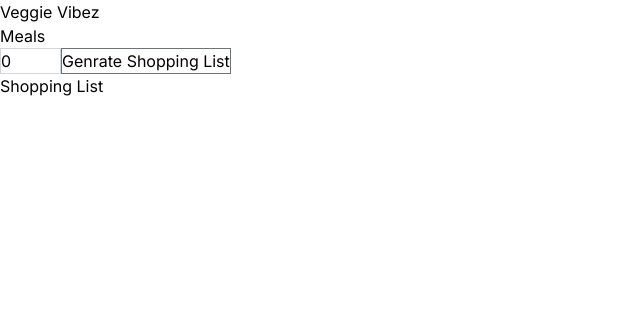
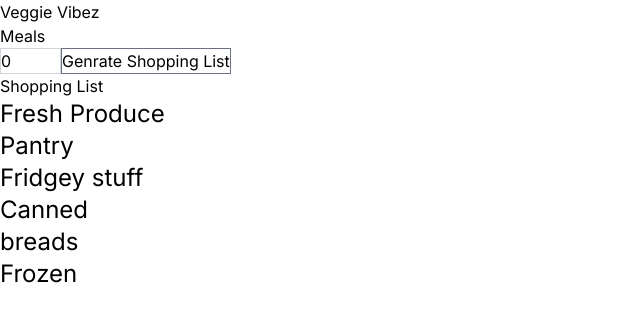
Before and after one commit to kyleabrahamse/veggie-vibez, a Next.js app: page / in a window 1280 px wide. Shown: the top 322 px of the page, without its empty margins (0-640 px from the left). Built offline with nearby package versions, Linux system fonts and the light colour scheme.

Commit message:
Ingredients are successfully being sorted by ailse

```diff
--- a/app/components/recipeAisle.tsx
+++ b/app/components/recipeAisle.tsx
@@ -1,15 +1,24 @@
-// interface RecipeProps {
-//   title: string,
-//   items: any
-// }
 
-export default function RecipeAisle({ title, items }: any) {
+type IngredientType = {
+  [ingredient: string]: number;
+};
+
+type ComponentType = {
+  title: string;
+  items: IngredientType
+}
+
+export default function RecipeAisle({ title, items }:  ComponentType) {
   return (
     <div>
-      <p>{title}</p>
+      <p className="text-2xl">{title}</p>
       <ul>
-        {items.map((a: any, i: number) => {
-          return <li key={i}>{a}</li>;
+        {Object.entries(items).map(([ingredient, count]) => {
+          return (
+            <li key={ingredient}>
+              {ingredient} x {count}
+            </li>
+          );
         })}
       </ul>
     </div>
--- a/app/page.tsx
+++ b/app/page.tsx
@@ -10,74 +10,84 @@ type RecipeObject = {
 };
 
 export default function Home() {
+  // State variables to manage recipes, ingredient counts, and selected number of meals
   const [weeklyRecipes, setWeeklyRecipes] = useState<RecipeObject[]>([]);
   const [ingredientCounts, setIngredientCounts] = useState<{
     [key: string]: number;
   }>({});
   const [num, setNum] = useState<number>(0);
 
-  // randomise function
+  // Function to randomly select a recipe from the provided recipes array
   function randomRecipe(arr: RecipeObject[]): RecipeObject {
     let randomIndex: number = Math.floor(Math.random() * recipes.length);
     return arr[randomIndex];
   }
 
-  // onChange handler for num input
+  // Handle changes in the number input element
   function handleChange(event: React.ChangeEvent<HTMLInputElement>) {
     setNum(event.target.valueAsNumber);
   }
 
-  // generates list of all randomised recipes in an object and a dictionary to count ingredients
-  const generateRandomRecipe = (): void => {
+  // Function to generate a random list of recipes and update ingredient counts
+  const generateRandomRecipe = () => {
     let selectedRecipes: RecipeObject[] = [];
     let newIngredientCounts: { [key: string]: number } = {};
+
+    // Loop until the desired number of recipes is reached
     while (selectedRecipes.length < num) {
       let recipe = randomRecipe(recipes);
+
+      // Ensure recipe isn't already selected and add it to the list
       if (!selectedRecipes.includes(recipe)) {
         selectedRecipes.push(recipe);
-        // keep track of ingredient count
+
+        // Update ingredient counts for each ingredient in the recipe
         recipe.ingredients.forEach((ingredient) => {
           newIngredientCounts[ingredient] =
             (newIngredientCounts[ingredient] || 0) + 1;
         });
       }
     }
+    // Update state with the selected recipes and ingredient counts
     setWeeklyRecipes(selectedRecipes);
     setIngredientCounts(newIngredientCounts);
-    console.log(ingredientCounts);
-
-    // push ingredients to aisles
-
-    //   Object.entries(ingredientCounts).map(([ingredient, count]) => {
-    //     if (aisles.freshProduce.includes(ingredient)) {
-    //       produce.push(ingredient);
-    //     }
-    //     if (aisles.fridgeyStuff.includes(ingredient)) {
-    //       fridge.push(ingredient);
-    //     }
-    //     if (aisles.pantry.includes(ingredient)) {
-    //       pantry.push(ingredient);
-    //     }
-    //     if (aisles.canned.includes(ingredient)) {
-    //       canned.push(ingredient);
-    //     }
-    //     if (aisles.breads.includes(ingredient)) {
-    //       breads.push(ingredient);
-    //     }
-    //     if (aisles.frozen.includes(ingredient)) {
-    //       frozen.push(ingredient);
-    //     }
-    //   });
   };
 
-  // const produce: any = [];
-  // const fridge: any = [];
-  // const pantry: any = [];
-  // const canned = [];
-  // const breads = [];
-  // const frozen = [];
+  type IngredientType = {
+    [ingredient: string]: number;
+  };
 
-  // console.log(produce)
+  // Initialize empty ingredient count objects for different categories
+  let produce: IngredientType = {};
+  let fridge: IngredientType = {};
+  let pantry: IngredientType = {};
+  let canned: IngredientType = {};
+  let breads: IngredientType = {};
+  let frozen: IngredientType = {};
+
+  // Loop through ingredient counts and sort them based on aisle category using aisles object
+  Object.entries(ingredientCounts).map(([ingredient, count]) => {
+    if (aisles.freshProduce.includes(ingredient)) {
+      produce[ingredient] = count;
+    } else if (aisles.fridgeyStuff.includes(ingredient)) {
+      fridge[ingredient] = count;
+    } else if (aisles.pantry.includes(ingredient)) {
+      pantry[ingredient] = count;
+    } else if (aisles.canned.includes(ingredient)) {
+      canned[ingredient] = count;
+    } else if (aisles.breads.includes(ingredient)) {
+      breads[ingredient] = count;
+    } else if (aisles.frozen.includes(ingredient)) {
+      frozen[ingredient] = count;
+    } else {
+      // Warn if any ingredients were not added to aisle catagory
+      console.warn(
+        `Ingredient "${ingredient}" not assigned to an aisle category`
+      );
+    }
+  });
+
+  console.log(produce);
 
   return (
     <main>
@@ -100,15 +110,13 @@ export default function Home() {
         Genrate Shopping List
       </button>
       <h2>Shopping List</h2>
-      {/* <ul>
+      <ul>
         <RecipeAisle title="Fresh Produce" items={produce} />
-      </ul> */}
-      <ul>
-        {Object.entries(ingredientCounts).map(([ingredient, count]) => (
-          <li key={ingredient}>
-            {ingredient} x {count}
-          </li>
-        ))}
+        <RecipeAisle title="Pantry" items={pantry} />
+        <RecipeAisle title="Fridgey stuff" items={fridge} />
+        <RecipeAisle title="Canned" items={canned} />
+        <RecipeAisle title="breads" items={breads} />
+        <RecipeAisle title="Frozen" items={frozen} />
       </ul>
     </main>
   );
--- a/app/recipes.js
+++ b/app/recipes.js
@@ -21,7 +21,7 @@ const recipes = [
       name: "Black bean & sweet potato tortilla pockets",
       ingredients: [
         "leaf salad",
-        "Sweet potato",
+        "sweet potato",
         "tomato paste",
         "black beans",
         "paprika",
```
